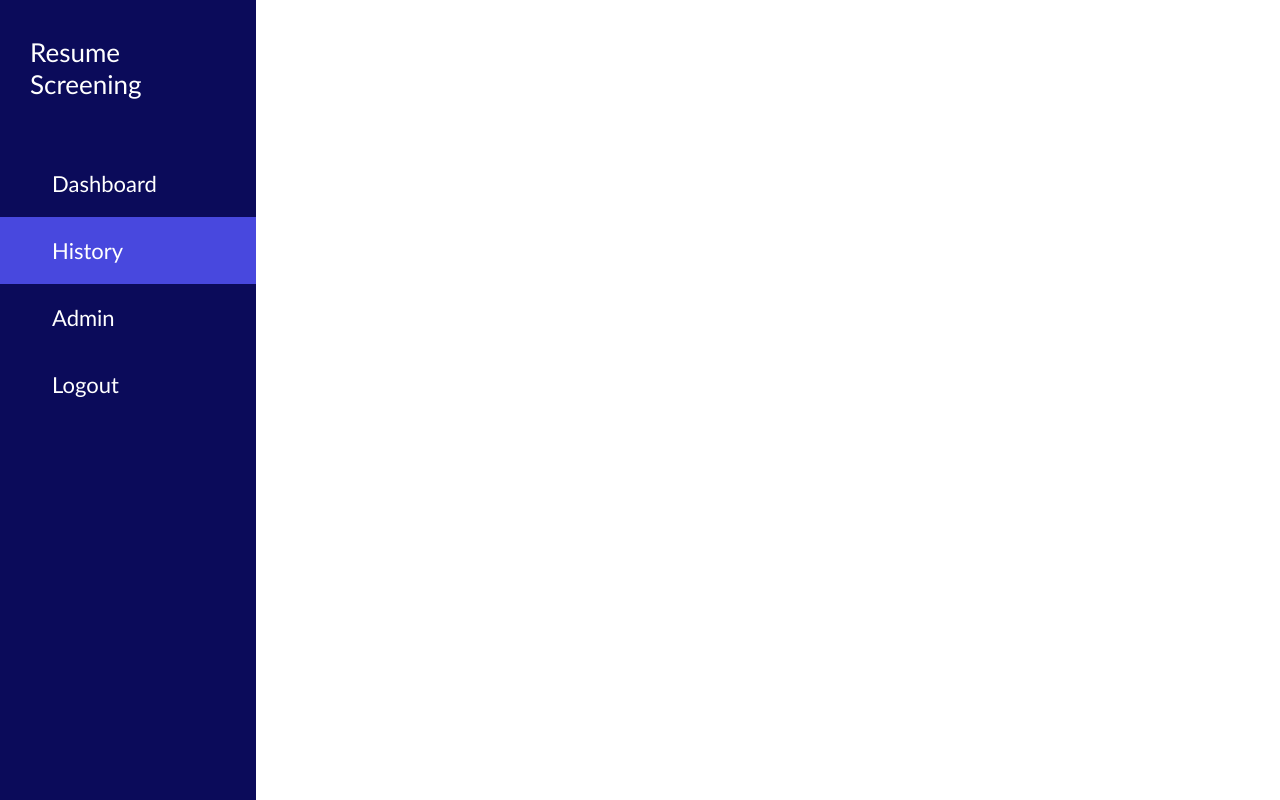
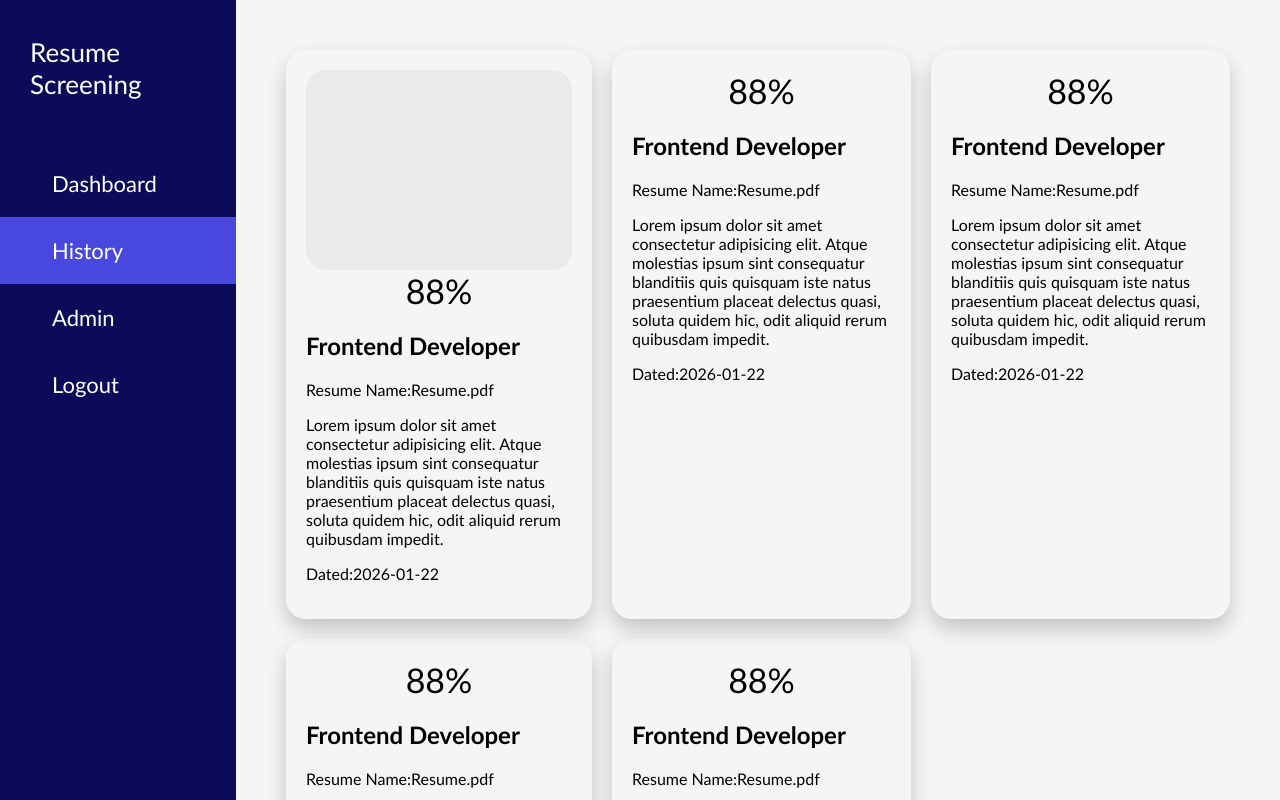
Before and after one commit to satakshirawat25/AIResumeOptimizer, a React app in the folder frontend/: page /history in a window 1280 px wide. Built offline with nearby package versions, Linux system fonts and the light colour scheme; some icons are missing; the HTML template or start-up script is replaced by a standard one.

Commit message:
Admin page

```diff
--- a/frontend/src/components/History/History.jsx
+++ b/frontend/src/components/History/History.jsx
@@ -1,8 +1,63 @@
+
 import React from 'react'
+import styles from './History.module.css'
+import Skeleton from '@mui/material/Skeleton'
 
 const History = () => {
   return (
-    <div>
+    <div className={styles.History}>
+      <div className={styles.HistoryCardBlock}>
+
+        <div className={styles.HistoryCard}>
+
+          <Skeleton
+          variant='rectangular'
+          width={266}
+          height={200}
+          sx={{borderRadius:"20px"}}
+          />
+
+
+          <div className={styles.cardPercentage}>88%</div>
+          <h2>Frontend Developer</h2>
+          <p>Resume Name:Resume.pdf</p>
+          <p>Lorem ipsum dolor sit amet consectetur adipisicing elit. Atque molestias ipsum sint consequatur blanditiis quis quisquam iste natus praesentium placeat delectus quasi, soluta quidem hic, odit aliquid rerum quibusdam impedit.</p>
+          <p>Dated:2026-01-22</p>
+        </div>
+
+        <div className={styles.HistoryCard}>
+          <div className={styles.cardPercentage}>88%</div>
+          <h2>Frontend Developer</h2>
+          <p>Resume Name:Resume.pdf</p>
+          <p>Lorem ipsum dolor sit amet consectetur adipisicing elit. Atque molestias ipsum sint consequatur blanditiis quis quisquam iste natus praesentium placeat delectus quasi, soluta quidem hic, odit aliquid rerum quibusdam impedit.</p>
+          <p>Dated:2026-01-22</p>
+        </div>
+
+        <div className={styles.HistoryCard}>
+          <div className={styles.cardPercentage}>88%</div>
+          <h2>Frontend Developer</h2>
+          <p>Resume Name:Resume.pdf</p>
+          <p>Lorem ipsum dolor sit amet consectetur adipisicing elit. Atque molestias ipsum sint consequatur blanditiis quis quisquam iste natus praesentium placeat delectus quasi, soluta quidem hic, odit aliquid rerum quibusdam impedit.</p>
+          <p>Dated:2026-01-22</p>
+        </div>
+
+        <div className={styles.HistoryCard}>
+          <div className={styles.cardPercentage}>88%</div>
+          <h2>Frontend Developer</h2>
+          <p>Resume Name:Resume.pdf</p>
+          <p>Lorem ipsum dolor sit amet consectetur adipisicing elit. Atque molestias ipsum sint consequatur blanditiis quis quisquam iste natus praesentium placeat delectus quasi, soluta quidem hic, odit aliquid rerum quibusdam impedit.</p>
+          <p>Dated:2026-01-22</p>
+        </div>
+
+        <div className={styles.HistoryCard}>
+          <div className={styles.cardPercentage}>88%</div>
+          <h2>Frontend Developer</h2>
+          <p>Resume Name:Resume.pdf</p>
+          <p>Lorem ipsum dolor sit amet consectetur adipisicing elit. Atque molestias ipsum sint consequatur blanditiis quis quisquam iste natus praesentium placeat delectus quasi, soluta quidem hic, odit aliquid rerum quibusdam impedit.</p>
+          <p>Dated:2026-01-22</p>
+        </div>
+
+      </div>
 
     </div>
   )
--- a/frontend/src/components/History/History.module.css
+++ b/frontend/src/components/History/History.module.css
@@ -0,0 +1,35 @@
+.History {
+    flex: 0.8;
+    height: 100vh;
+    overflow: auto;
+    padding: 50px;
+    background-color: whitesmoke;
+    box-sizing: border-box;
+}
+
+.HistoryCardBlock {
+    width: 100%;
+    display: grid;
+    gap: 20px;
+    grid-template-columns: 1fr 1fr 1fr ;
+}
+
+.HistoryCard {
+    width: 100%;
+    box-shadow: 0 10px 20px rgba(0, 0, 0, 0.2);
+    border-radius: 20px;
+    padding: 20px;
+    box-sizing: border-box;
+}
+
+.cardPercentage {
+    font-size: 34px;
+    text-align: center;
+}
+
+@media screen and (max-width:780px) {
+    .HistoryCardBlock {
+
+        grid-template-columns: 1fr ;
+    }
+}
```
